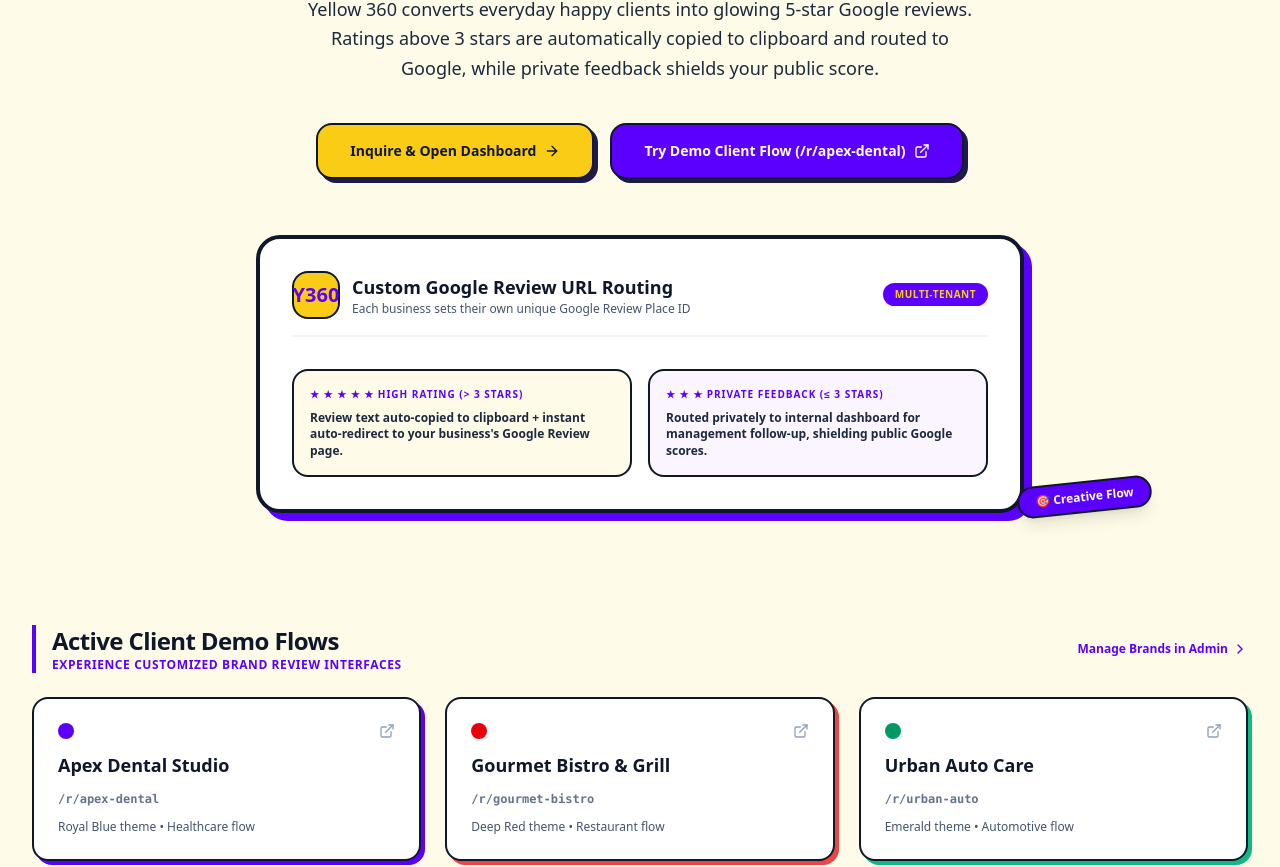
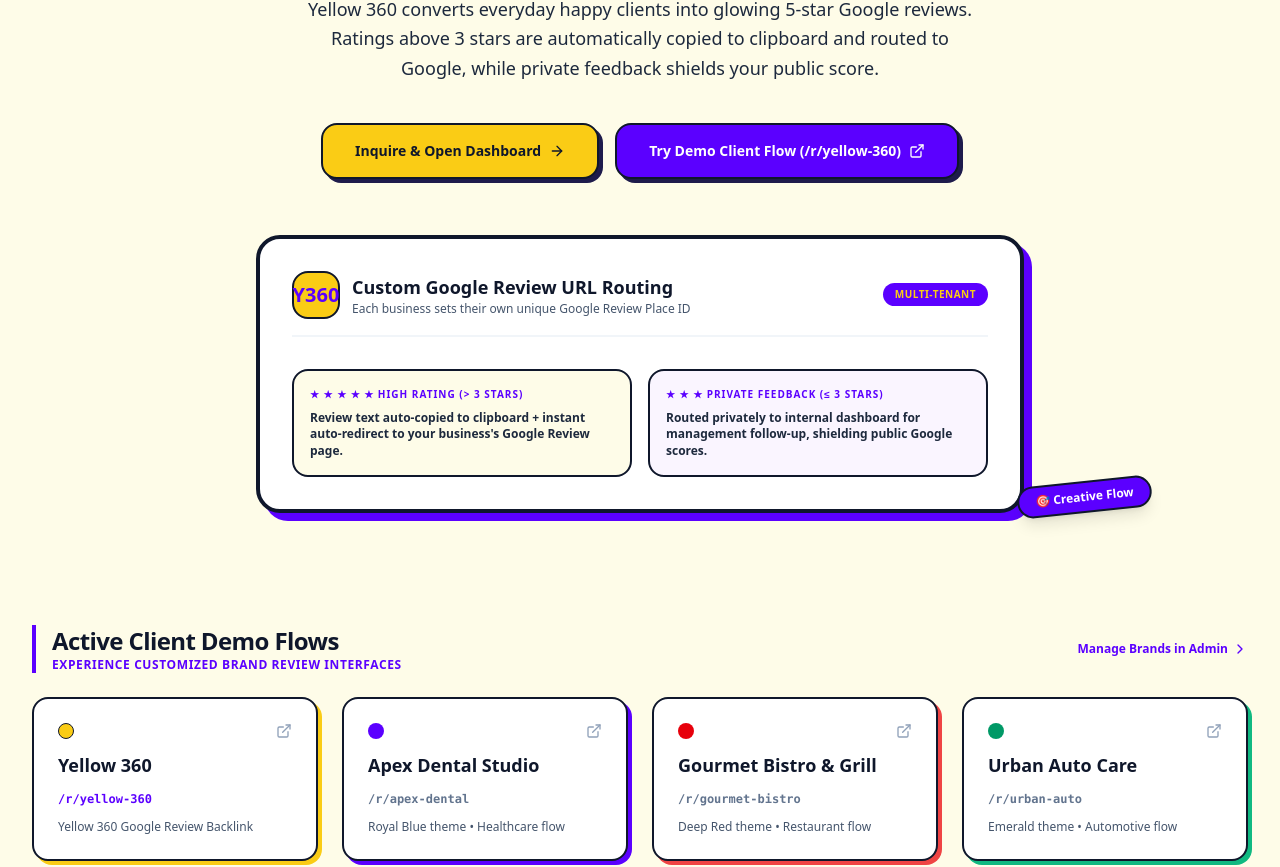
Before and after one commit to slickthat7/yellow, a React (Vite) app: page / in a window 1280 px wide. Shown: the part 350-1217 px from the top of the page. Built offline with nearby package versions, Linux system fonts and the light colour scheme; no server answers.

Commit message:
Add files via upload

```diff
--- a/server.ts
+++ b/server.ts
@@ -1,7 +1,6 @@
 import express, { Request, Response, NextFunction } from 'express';
 import path from 'path';
 import bcrypt from 'bcryptjs';
-import { createServer as createViteServer } from 'vite';
 import { dbStore } from './src/db/dbStore.js';
 import { createSession, getSessionUser, removeSession } from './src/server/auth.js';
 import { AuthSessionUser, Role, ReviewStatus } from './src/types/index.js';
@@ -14,7 +13,6 @@ interface AuthenticatedRequest extends Request {
 export const app = express();
 const PORT = 3000;
 
-async function startServer() {
 app.use(express.json());
 
 // Helper middleware to extract token
@@ -237,7 +235,6 @@ async function startServer() {
   let targetOrgId: string | undefined = undefined;
 
   if (user.role === 'BRAND_ADMIN') {
-      // BRAND ADMIN IS STRICTLY LOCKED TO THEIR ASSIGNED ORGID SERVER-SIDE
     targetOrgId = user.orgId || 'unassigned';
   } else if (user.role === 'SUPERADMIN' && filterOrgId) {
     targetOrgId = String(filterOrgId);
@@ -266,7 +263,6 @@ async function startServer() {
     return;
   }
 
-    // SERVER-SIDE SCOPING CHECK
   if (user.role === 'BRAND_ADMIN' && existing.orgId !== user.orgId) {
     res.status(403).json({ error: 'Forbidden: You do not have permission to manage this review' });
     return;
@@ -427,7 +423,7 @@ async function startServer() {
   res.json({ success: true, message: 'Database reset to initial demo state' });
 });
 
-  // Catch-all 404 handler for API routes to prevent falling through to Vite HTML fallback
+// Catch-all 404 handler for API routes
 app.all('/api/*', (req: Request, res: Response) => {
   res.status(404).json({ error: `API endpoint not found: ${req.method} ${req.originalUrl}` });
 });
@@ -441,29 +437,30 @@ async function startServer() {
   res.status(500).json({ error: err?.message || 'Internal Server Error' });
 });
 
-  // ==========================================
-  // VITE & STATIC FILES
-  // ==========================================
-
+// Standalone dev/container execution ONLY when NOT in Vercel environment
+if (!process.env.VERCEL) {
   if (process.env.NODE_ENV !== 'production') {
-    const vite = await createViteServer({
+    import('vite').then(({ createServer: createViteServer }) => {
+      createViteServer({
         server: { middlewareMode: true },
         appType: 'spa',
+      }).then((vite) => {
+        app.use(vite.middlewares);
+        app.listen(PORT, '0.0.0.0', () => {
+          console.log(`ReviewFlow Express server running on http://0.0.0.0:${PORT}`);
         });
-    app.use(vite.middlewares);
+      });
+    });
   } else {
     const distPath = path.join(process.cwd(), 'dist');
     app.use(express.static(distPath));
     app.get('*', (req: Request, res: Response) => {
       res.sendFile(path.join(distPath, 'index.html'));
     });
-  }
-
     app.listen(PORT, '0.0.0.0', () => {
       console.log(`ReviewFlow Express server running on http://0.0.0.0:${PORT}`);
     });
   }
-
-startServer();
+}
 
 export default app;
--- a/src/db/dbStore.ts
+++ b/src/db/dbStore.ts
@@ -5,6 +5,16 @@ import bcrypt from 'bcryptjs';
 const DEMO_PASSWORD_HASH = bcrypt.hashSync('password123', 10);
 
 const INITIAL_ORGS: Organization[] = [
+  {
+    id: 'org-yellow-360',
+    name: 'Yellow 360',
+    slug: 'yellow-360',
+    logoUrl: 'https://images.unsplash.com/photo-1557804506-669a67965ba0?w=200&auto=format&fit=crop&q=80',
+    primaryColor: '#5B00FF', // Signature Purple
+    googlePlaceId: 'https://www.google.com/search?q=Yellow+360&oq=yellow+&gs_lcrp=EgZjaHJvbWUqCAgAEEUYJxg7MggIABBFGCcYOzIGCAEQRRg5MgoIAhAAGLEDGIAEMgYIAxBFGDwyBggEEEUYPDIGCAUQRRg8MgYIBhBFGDwyBggHEEUYPNIBCDI1NTVqMGo0qAIAsAIB&sourceid=chrome&source=chrome.ob&ie=UTF-8#lrd=0x395fc9ddb15ba5d3:0xa95c7581951a117d,3,,,,',
+    ownerEmail: 'admin@yellow360.com',
+    createdAt: new Date('2026-01-01T08:00:00Z').toISOString(),
+  },
   {
     id: 'org-apex-1',
     name: 'Apex Dental Studio',
@@ -183,7 +193,12 @@ class DatabaseStore {
   }
 
   public getOrgBySlug(slug: string): Organization | undefined {
-    return this.orgs.find((o) => o.slug.toLowerCase() === slug.toLowerCase());
+    const clean = slug.toLowerCase().trim();
+    if (['yellow-360', 'yellow360', 'yellow-page', 'yellow-pages', 'yellowpage', 'yellowpages'].includes(clean)) {
+      const yellowOrg = this.orgs.find((o) => o.slug === 'yellow-360');
+      if (yellowOrg) return yellowOrg;
+    }
+    return this.orgs.find((o) => o.slug.toLowerCase() === clean);
   }
 
   public getOrgById(id: string): Organization | undefined {
--- a/src/pages/LandingPage.tsx
+++ b/src/pages/LandingPage.tsx
@@ -83,11 +83,11 @@ export const LandingPage: React.FC = () => {
             </Link>
 
             <Link
-              to="/r/apex-dental"
+              to="/r/yellow-360"
               target="_blank"
               className="px-8 py-4 bg-[#5B00FF] hover:bg-[#4C00C8] text-white border-2 border-slate-900 font-black text-sm rounded-2xl shadow-[4px_4px_0px_0px_rgba(30,27,75,1)] hover:translate-x-[2px] hover:translate-y-[2px] hover:shadow-[2px_2px_0px_0px_rgba(30,27,75,1)] transition-all flex items-center space-x-2"
             >
-              <span>Try Demo Client Flow (/r/apex-dental)</span>
+              <span>Try Demo Client Flow (/r/yellow-360)</span>
               <ExternalLink className="w-4 h-4" />
             </Link>
           </div>
@@ -151,7 +151,23 @@ export const LandingPage: React.FC = () => {
             </Link>
           </div>
 
-          <div className="grid grid-cols-1 md:grid-cols-3 gap-6">
+          <div className="grid grid-cols-1 sm:grid-cols-2 lg:grid-cols-4 gap-6">
+            <Link
+              to="/r/yellow-360"
+              target="_blank"
+              className="bg-white border-2 border-slate-900 p-6 rounded-2xl space-y-3 shadow-[4px_4px_0px_0px_rgba(250,204,21,1)] hover:translate-x-[2px] hover:translate-y-[2px] transition-all group"
+            >
+              <div className="flex items-center justify-between">
+                <div className="w-4 h-4 rounded-full bg-[#FACC15] border border-slate-900" />
+                <ExternalLink className="w-4 h-4 text-slate-400 group-hover:text-[#5B00FF] transition-colors" />
+              </div>
+              <h3 className="font-black text-slate-900 text-lg group-hover:text-[#5B00FF] transition-colors">
+                Yellow 360
+              </h3>
+              <p className="text-xs font-mono font-bold text-[#5B00FF]">/r/yellow-360</p>
+              <p className="text-xs text-slate-600 font-medium">Yellow 360 Google Review Backlink</p>
+            </Link>
+
             <Link
               to="/r/apex-dental"
               target="_blank"
```
Lines whose indentation alone changed are shown as unchanged.
